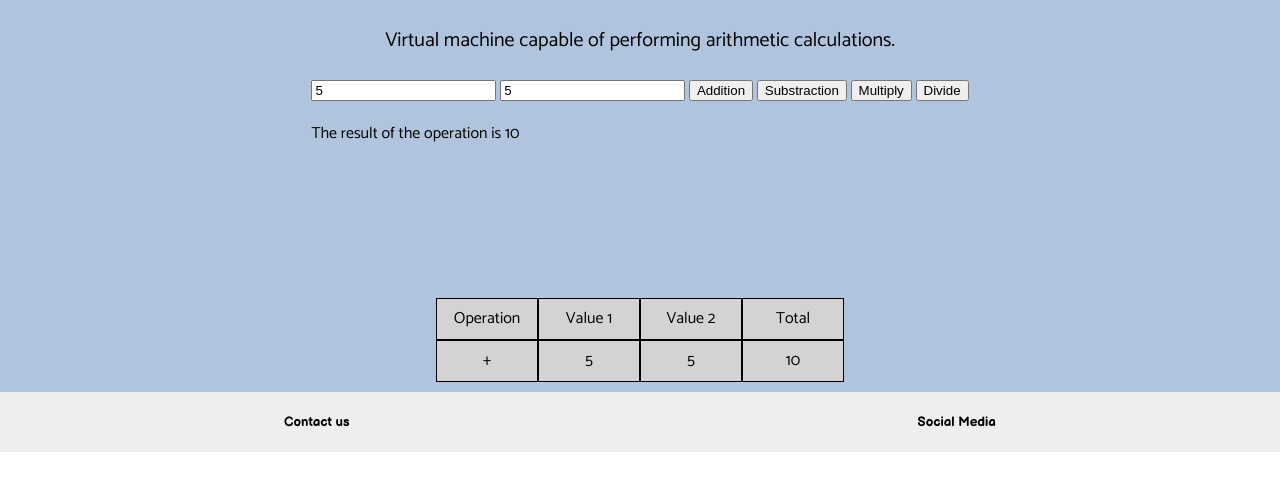
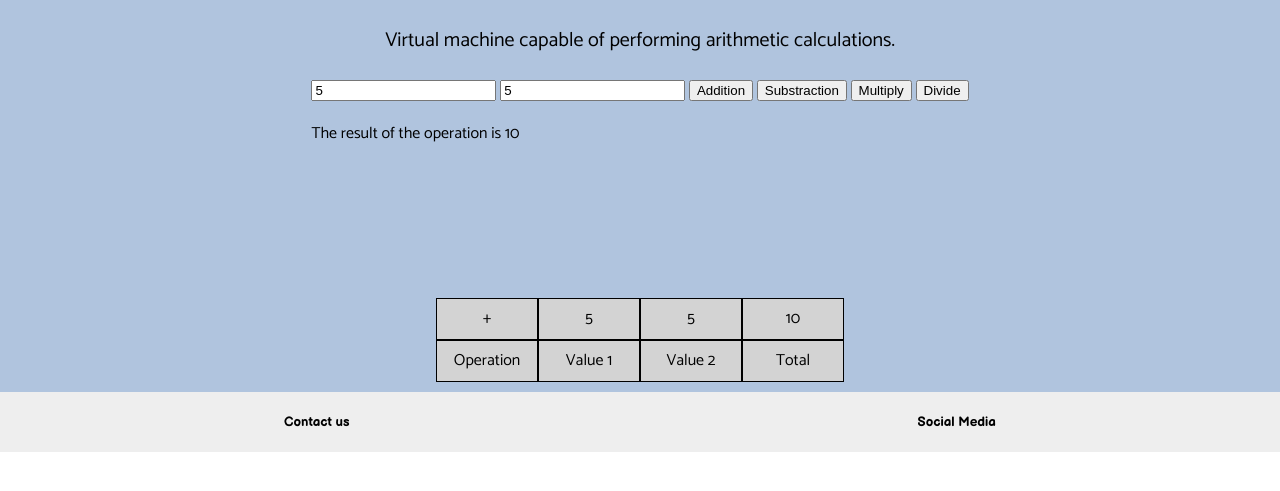
Before and after one commit to Cxrkeyb/Javascript-ProyectoFinal, a website: page pages/calculator.html in a window 1280 px wide. Both pictures are taken after typing "5", "5" into the empty fields and a click on the button "Addition". Shown: the part 281-772 px from the top of the page. Drawn offline with nearby package versions, Linux system fonts and the light colour scheme.

Commit message:
Jquery para tabla

```diff
--- a/js/functions.js
+++ b/js/functions.js
@@ -69,6 +69,7 @@ function additionC(){
 }
 // Resta de dos valores
 function substractionC(){
+    getValues();
     substraction(number1,number2);
     paragraph.innerHTML = `<p> The result of the operation is  ${total}<p>`
     calculator.appendChild(paragraph);
@@ -76,6 +77,7 @@ function substractionC(){
 }
 // Multiplicación de dos valores
 function multiplyC(){
+    getValues();
     multiply(number1,number2);
     paragraph.innerHTML = `<p> The result of the operation is  ${total}<p>`
     calculator.appendChild(paragraph);
@@ -83,40 +85,14 @@ function multiplyC(){
 }
 // Suma de dos valores
 function divideC(){
+    getValues();
     divide(number1,number2);
     paragraph.innerHTML = `<p> The result of the operation is  ${total}<p>`
     calculator.appendChild(paragraph);
     getStorageC("/");
 }
 function valueBefore(){
-    let divTable = document.createElement("div");
-    operatorD = document.createElement("div");
-    value1D = document.createElement("div");
-    value2D = document.createElement("div");
-    totalD = document.createElement("div");
-    operatorP = document.createElement("p");
-    value1P = document.createElement("p");
-    value2P = document.createElement("p");
-    totalP = document.createElement("p");
-    operatorP.innerHTML = (operation[index]).operator
-    // let text = document.createTextNode(`Operation ${index+1}( ${(operation[index]).number} ${(operation[index]).operator} ${(operation[index]).number2} = ${(operation[index]).total})`);
-    operatorD.appendChild(operatorP)
-    operatorD.classList.toggle('tableInside')
-    value1P.innerHTML = (operation[index]).number
-    value1D.appendChild(value1P)
-    value1D.classList.toggle('tableInside')
-    value2P.innerHTML = (operation[index]).number2
-    value2D.appendChild(value2P)
-    value2D.classList.toggle('tableInside')
-    totalP.innerHTML = (operation[index]).total
-    totalD.appendChild(totalP)
-    totalD.classList.toggle('tableInside')
-    divTable.appendChild(operatorD)
-    divTable.appendChild(value1D)
-    divTable.appendChild(value2D)
-    divTable.appendChild(totalD)
-    tableBeforeValues.appendChild(divTable)
-    divTable.classList.toggle('tableGeneral')
+    $('#tableBeforeValues').prepend(`<div class="tableGeneral"><div class="tableInside">${(operation[index]).operator}</div><div class="tableInside">${(operation[index]).number}</div><div class="tableInside">${(operation[index]).number2}</div><div class="tableInside">${(operation[index]).total}</div></div>`)
 }
 
 // Funciones de cambios de medidas
--- a/pages/calculator.html
+++ b/pages/calculator.html
@@ -64,5 +64,6 @@
     </footer>
     <script src="../js/variables.js"></script>
     <script src="../js/functions.js"></script>
+    <script src="https://code.jquery.com/jquery-3.6.0.min.js"></script>
     <script src="../js/calculadora.js"></script>
 </body>
```
